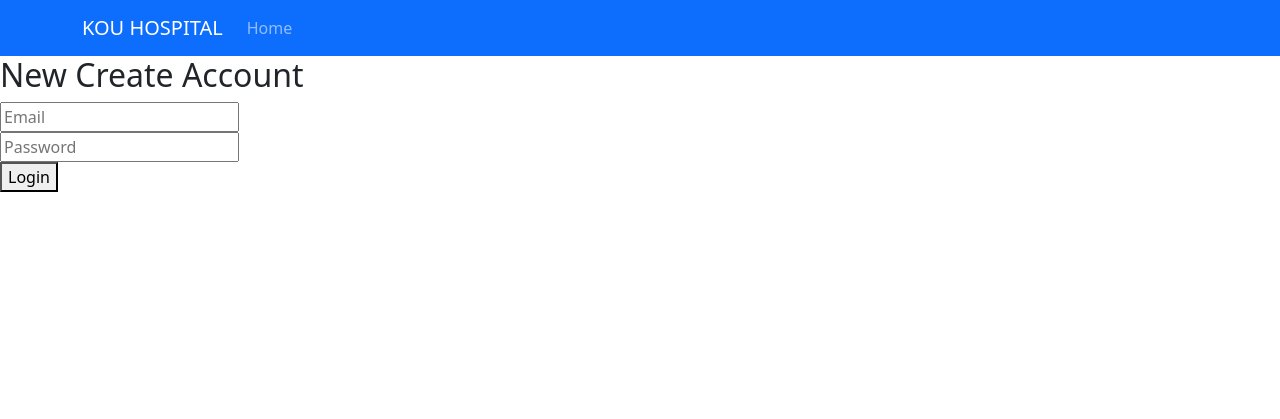
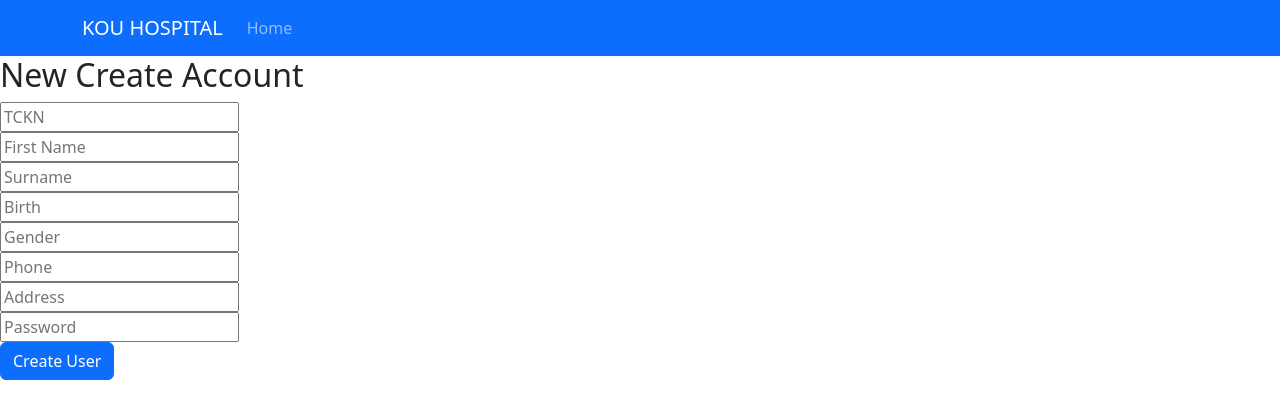
Before and after one commit to ubeydgur/hospital-web-page, a Django app: page /create in a window 1280 px wide. Shown: the top 419 px of the page. Run offline with Django 5.2, Linux system fonts and the light colour scheme; some libraries are stand-ins or nearby versions.

Commit message:
Add adding created account to database

```diff
--- a/Hospital_Web_Page/page/templates/page/patient_create_account.html
+++ b/Hospital_Web_Page/page/templates/page/patient_create_account.html
@@ -8,26 +8,51 @@
 
 <h2>New Create Account</h2>
 
-<div class="wrap-input100 validate-input" data-validate="Valid email is required: ex@abc.xyz">
-    <input class="input100" type="text" name="email" placeholder="Email">
+<form method="post" action="{% url 'create_user' %}">
+    {% csrf_token %}
+    <div class="wrap-input100 validate-input">
+        <input class="input100" type="text" name="id" placeholder="TCKN">
         <span class="focus-input100"></span>
-    <span class="symbol-input100">
-    <i class="fa fa-envelope" aria-hidden="true"></i>
-    </span>
     </div>
 
-<div class="wrap-input100 validate-input" data-validate="Password is required">
-    <input class="input100" type="password" name="pass" placeholder="Password">
+    <div class="wrap-input100 validate-input">
+        <input class="input100" type="text" name="firstname" placeholder="First Name">
         <span class="focus-input100"></span>
-    <span class="symbol-input100">
-    <i class="fa fa-lock" aria-hidden="true"></i>
-    </span>
+    </div>
+
+    <div class="wrap-input100 validate-input">
+        <input class="input100" type="text" name="surname" placeholder="Surname">
+        <span class="focus-input100"></span>
+    </div>
+
+    <div class="wrap-input100 validate-input">
+        <input class="input100" type="text" name="birth" placeholder="Birth">
+        <span class="focus-input100"></span>
+    </div>
+
+    <div class="wrap-input100 validate-input">
+        <input class="input100" type="text" name="gender" placeholder="Gender">
+        <span class="focus-input100"></span>
+    </div>
+
+    <div class="wrap-input100 validate-input">
+        <input class="input100" type="text" name="phone" placeholder="Phone">
+        <span class="focus-input100"></span>
+    </div>
+
+    <div class="wrap-input100 validate-input">
+        <input class="input100" type="text" name="address" placeholder="Address">
+        <span class="focus-input100"></span>
+    </div>
+
+    <div class="wrap-input100 validate-input">
+        <input class="input100" type="password" name="password" placeholder="Password">
+        <span class="focus-input100"></span>
     </div>
 
     <div class="container-login100-form-btn">
-    <button type="button" class="login100-form-btn" name="fah" id="fah" value="fah">
-    Login
-    </button>
+        <button type="submit" class="btn btn-primary">Create User</button>
     </div>
+</form>
 
 {% endblock %}
--- a/Hospital_Web_Page/page/urls.py
+++ b/Hospital_Web_Page/page/urls.py
@@ -10,5 +10,6 @@ urlpatterns = [
     path("admins", views.admins, name="admins"),
     path("create", views.patient_create, name="patient_create_account"),
     path("run_custom_query", views.run_custom_query, name='run_custom_query'),
-    path('process', views.login_process, name='login_process')
+    path('process', views.login_process, name='login_process'),
+    path('create_user', views.create_user, name='create_user')
 ]
--- a/Hospital_Web_Page/page/views.py
+++ b/Hospital_Web_Page/page/views.py
@@ -36,16 +36,15 @@ def run_custom_query(request):
 
 def login_process(request):
     if request.method == 'POST':
-        email = request.POST.get('email')
+        id = request.POST.get('id')
         password = request.POST.get('password')
 
         # SQL sorgusu ile kullanıcıyı bul
         with connection.cursor() as cursor:
-            cursor.execute("SELECT * FROM patients WHERE firstname = %s", [email])
+            cursor.execute("SELECT * FROM patients WHERE patientID = %s", [id])
             row = cursor.fetchone()
 
         if row is not None:
-            print(password)
             if password == row[7]:
                 # Kullanıcı doğrulandı
                 return render(request, 'page/index.html')
@@ -55,3 +54,31 @@ def login_process(request):
             return HttpResponse("Belirtilen e-posta adresine sahip bir kullanıcı bulunamadı.")
     else:
         return HttpResponse("Bu URL sadece POST istekleriyle çalışır.")
+
+def create_user(request):
+    if request.method == 'POST':
+        # Formdan gelen verileri al
+        id = request.POST.get('id')
+        firstname = request.POST.get('firstname')
+        surname = request.POST.get('surname')
+        birth = request.POST.get('birth')
+        gender = request.POST.get('gender')
+        phone = request.POST.get('phone')
+        address = request.POST.get('address')
+        password = request.POST.get('password')
+
+        with connection.cursor() as cursor:
+            cursor.execute("SELECT * FROM patients WHERE patientID = %s", [id])
+            row = cursor.fetchone()
+
+        if row is None:
+            with connection.cursor() as cursor:
+                cursor.execute("INSERT INTO patients VALUES (%s, %s, %s, %s, %s, %s, %s, %s)",
+                               [id, firstname, surname, birth, gender, phone, address, password])
+
+            # Başarıyla eklendi mesajı döndür
+            return HttpResponse("Yeni kullanıcı başarıyla eklendi!")
+        else:
+            return HttpResponse("Bu ID zaten kullanımda!")
+    else:
+        return HttpResponse("Bu URL sadece POST istekleriyle çalışır.")
```
Also changed, not shown: Hospital_Web_Page/page/templates/page/patient.html (+2 -5 lines), Hospital_Web_Page/hospital.db. Lines whose indentation alone changed are shown as unchanged.
